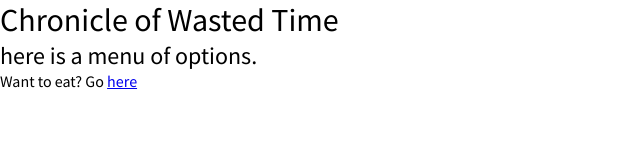
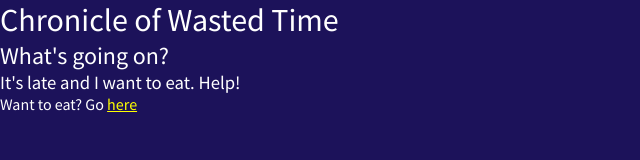
Before and after one commit to sholdensmith/scottholdensmith-dot-com, a plain HTML site: page index.html in a window 1280 px wide. Shown: the whole page, without its empty margins (0-640 px from the left). Drawn offline with nearby package versions, Linux system fonts and the light colour scheme.

Commit message:
getting goin

```diff
--- a/css/style.css
+++ b/css/style.css
@@ -32,6 +32,16 @@ img {
   display: none;
 }
 
+/* HOME STYLES */
+.home-body {
+  background-color: #1c125a;
+  color: white;
+}
+
+a {
+  color: yellow;
+}
+
 /* POWR STYLES  */
 
 .powr {
--- a/index.html
+++ b/index.html
@@ -13,15 +13,16 @@
     />
   </head>
 
-  <body>
+  <body class="home-body">
     <header>
       <h1>Chronicle of Wasted Time</h1>
     </header>
 
     <main>
-      <h2>here is a menu of options.</h2>
+      <h2>What's going on?</h2>
 
       <div class="card">
+        <h3>It's late and I want to eat. Help!</h3>
         <p>Want to eat? Go <a href="./powr.html">here</a></p>
       </div>
 
```
Also changed, not shown: powr.html (+1 -1 lines).
